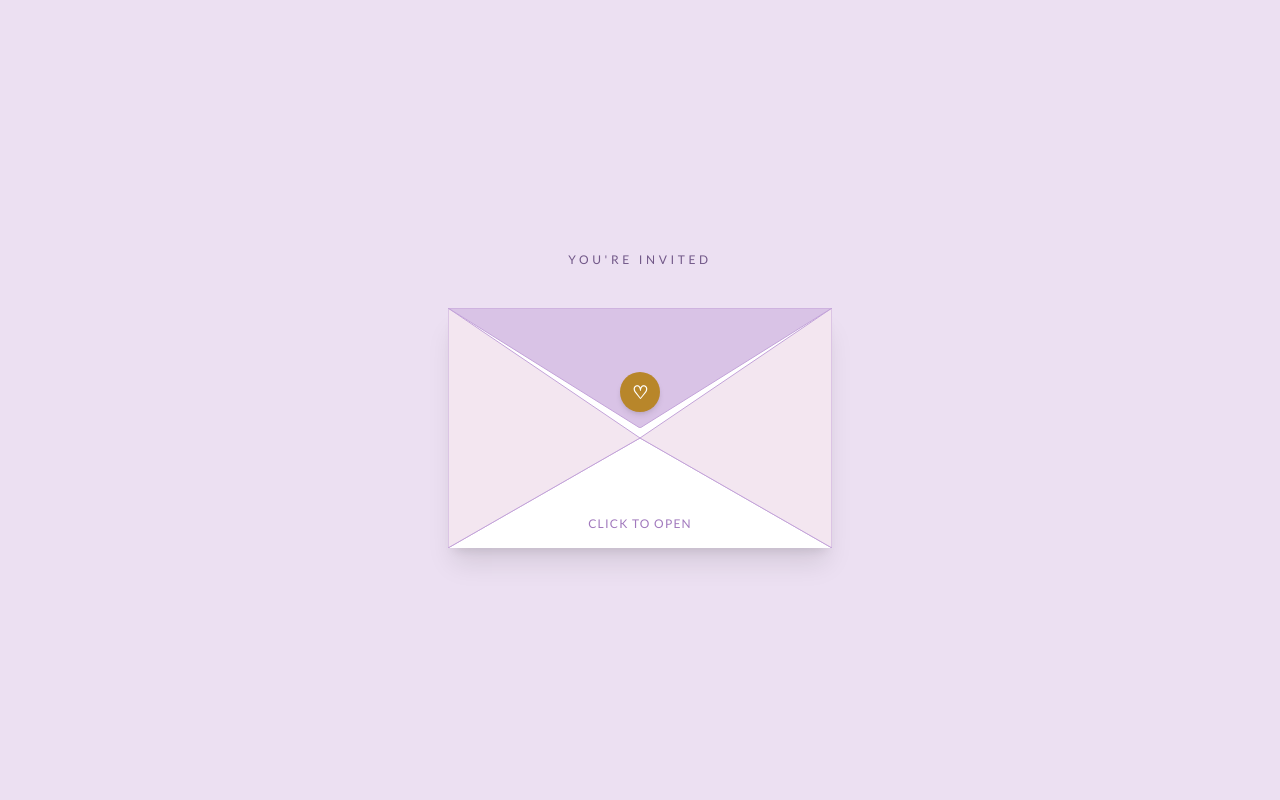
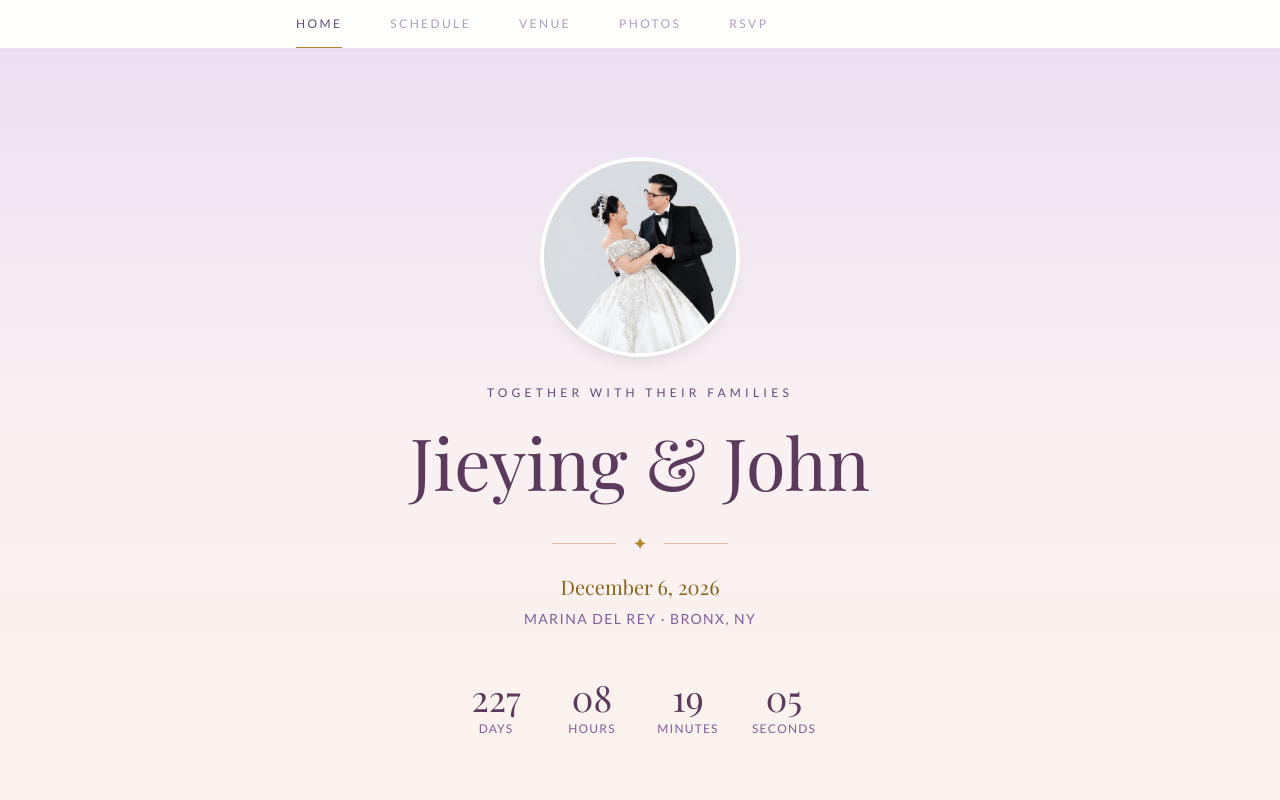
Before and after one commit to thenewguy25/wedding-rvsp, a Next.js app: page / in a window 1280 px wide. Shown: the top 800 px of the page. Built offline with nearby package versions, Linux system fonts and the light colour scheme; a web font is replaced by a local one.

Commit message:
updated site look and fields for rvsp

```diff
--- a/components/RSVPForm.tsx
+++ b/components/RSVPForm.tsx
@@ -7,6 +7,8 @@ interface FormState {
   email: string;
   attending: "yes" | "no" | "";
   plusOneCount: string;
+  kids5to12: string;
+  kidsUnder5: string;
   message: string;
 }
 
@@ -15,6 +17,8 @@ const EMPTY_FORM: FormState = {
   email: "",
   attending: "",
   plusOneCount: "0",
+  kids5to12: "0",
+  kidsUnder5: "0",
   message: "",
 };
 
@@ -130,8 +134,9 @@ export default function RSVPForm() {
           </div>
 
           {form.attending === "yes" && (
+            <div className="space-y-6">
               <div>
-              <label className={labelClass}>Additional Guests You&apos;re Bringing</label>
+                <label className={labelClass}>Additional Adult Guests You&apos;re Bringing</label>
                 <input
                   name="plusOneCount"
                   type="number"
@@ -142,6 +147,43 @@ export default function RSVPForm() {
                   onChange={handleChange}
                   className={inputClass}
                 />
+              </div>
+
+              <div>
+                <p className="font-sans text-xs text-lavender-500 leading-relaxed">
+                  Bringing little ones? Our venue&apos;s pricing is different for each age group,
+                  so a headcount by age helps us plan seating, meals, and budget accurately.
+                </p>
+              </div>
+
+              <div className="grid grid-cols-2 gap-4">
+                <div>
+                  <label className={labelClass}>Kids Ages 5–12</label>
+                  <input
+                    name="kids5to12"
+                    type="number"
+                    min={0}
+                    max={10}
+                    step={1}
+                    value={form.kids5to12}
+                    onChange={handleChange}
+                    className={inputClass}
+                  />
+                </div>
+                <div>
+                  <label className={labelClass}>Kids Under 5</label>
+                  <input
+                    name="kidsUnder5"
+                    type="number"
+                    min={0}
+                    max={10}
+                    step={1}
+                    value={form.kidsUnder5}
+                    onChange={handleChange}
+                    className={inputClass}
+                  />
+                </div>
+              </div>
             </div>
           )}
 
--- /dev/null
+++ b/components/Tabs.tsx
@@ -0,0 +1,63 @@
+"use client";
+import { useState, type ReactNode } from "react";
+import { AnimatePresence, motion } from "framer-motion";
+
+export interface TabDef {
+  id: string;
+  label: string;
+  content: ReactNode;
+}
+
+interface TabsProps {
+  tabs: TabDef[];
+  defaultTab?: string;
+}
+
+export default function Tabs({ tabs, defaultTab }: TabsProps) {
+  const [active, setActive] = useState(defaultTab ?? tabs[0]?.id);
+  const activeTab = tabs.find((t) => t.id === active) ?? tabs[0];
+
+  return (
+    <div>
+      {/* Tab bar */}
+      <nav className="sticky top-0 z-40 bg-white/90 backdrop-blur border-b border-lavender-100 shadow-sm">
+        <div className="max-w-3xl mx-auto flex overflow-x-auto no-scrollbar px-4">
+          {tabs.map((tab) => {
+            const isActive = tab.id === active;
+            return (
+              <button
+                key={tab.id}
+                onClick={() => setActive(tab.id)}
+                className="relative shrink-0 px-4 sm:px-6 py-4 font-sans text-xs uppercase tracking-[0.2em] whitespace-nowrap transition-colors duration-200"
+                style={{ color: isActive ? "#654a7d" : "#b39ac2" }}
+              >
+                {tab.label}
+                {isActive && (
+                  <motion.div
+                    layoutId="tab-underline"
+                    className="absolute left-4 right-4 sm:left-6 sm:right-6 -bottom-px h-0.5"
+                    style={{ background: "#b8862a" }}
+                    transition={{ type: "spring", stiffness: 400, damping: 35 }}
+                  />
+                )}
+              </button>
+            );
+          })}
+        </div>
+      </nav>
+
+      {/* Active tab content */}
+      <AnimatePresence mode="wait">
+        <motion.div
+          key={activeTab?.id}
+          initial={{ opacity: 0, y: 8 }}
+          animate={{ opacity: 1, y: 0 }}
+          exit={{ opacity: 0, y: -8 }}
+          transition={{ duration: 0.25, ease: "easeInOut" }}
+        >
+          {activeTab?.content}
+        </motion.div>
+      </AnimatePresence>
+    </div>
+  );
+}
--- a/lib/sheets.ts
+++ b/lib/sheets.ts
@@ -4,7 +4,10 @@ export interface RsvpData {
   name: string;
   email: string;
   attending: "yes" | "no";
-  guests: number;
+  additionalGuests: number;
+  kids5to12: number;
+  kidsUnder5: number;
+  total: number;
   message: string;
 }
 
@@ -17,18 +20,22 @@ export async function appendRsvpRow(data: RsvpData) {
 
   const sheets = google.sheets({ version: "v4", auth });
 
-  // Sheet columns: A timestamp, B name, C email, D guests (true total), E attending, F message
+  // Sheet columns: A Timestamp, B Name, C Email, D Attending?, E Additional Guest,
+  // F Kids from 5-12, G Kids under 5, H Total, I Message
   await sheets.spreadsheets.values.append({
     spreadsheetId: process.env.GOOGLE_SHEET_ID,
-    range: "Sheet1!A:F",
+    range: "Sheet1!A:I",
     valueInputOption: "USER_ENTERED",
     requestBody: {
       values: [[
         new Date().toISOString(),
         data.name,
         data.email,
-        data.guests,
         data.attending,
+        data.additionalGuests,
+        data.kids5to12,
+        data.kidsUnder5,
+        data.total,
         data.message,
       ]],
     },
--- a/pages/api/rsvp.ts
+++ b/pages/api/rsvp.ts
@@ -9,22 +9,27 @@ export default async function handler(
     return res.status(405).json({ error: "Method not allowed" });
   }
 
-  const { name, email, attending, plusOneCount, message } = req.body;
+  const { name, email, attending, plusOneCount, kids5to12, kidsUnder5, message } = req.body;
 
   if (!name || !email || !attending) {
     return res.status(400).json({ error: "Name, email, and attendance are required." });
   }
 
   const isAttending = attending === "yes";
-  const additionalGuests = Math.max(0, Number(plusOneCount) || 0);
-  const guests = isAttending ? 1 + additionalGuests : 0;
+  const additionalGuests = isAttending ? Math.max(0, Number(plusOneCount) || 0) : 0;
+  const kidsMidCount = isAttending ? Math.max(0, Number(kids5to12) || 0) : 0;
+  const kidsYoungCount = isAttending ? Math.max(0, Number(kidsUnder5) || 0) : 0;
+  const total = isAttending ? 1 + additionalGuests + kidsMidCount + kidsYoungCount : 0;
 
   try {
     await appendRsvpRow({
       name: String(name),
       email: String(email),
       attending: isAttending ? "yes" : "no",
-      guests,
+      additionalGuests,
+      kids5to12: kidsMidCount,
+      kidsUnder5: kidsYoungCount,
+      total,
       message: String(message || ""),
     });
     return res.status(200).json({ ok: true });
--- a/pages/index.tsx
+++ b/pages/index.tsx
@@ -1,10 +1,10 @@
 import Head from "next/head";
-import Envelope from "@/components/Envelope";
 import Hero from "@/components/Hero";
 import Schedule from "@/components/Schedule";
 import Venue from "@/components/Venue";
 import Gallery from "@/components/Gallery";
 import RSVPForm from "@/components/RSVPForm";
+import Tabs from "@/components/Tabs";
 
 const IMAGES: string[] = [
   "/images/photo01.jpg",
@@ -30,14 +30,27 @@ export default function Home() {
         <meta name="viewport" content="width=device-width, initial-scale=1" />
       </Head>
 
-      <Envelope />
-
       <div id="details">
-        <Hero />
-        <Schedule />
-        <Venue />
-        {IMAGES.length > 0 && <Gallery images={IMAGES} />}
-        <RSVPForm />
+        <Tabs
+          tabs={[
+            {
+              id: "home",
+              label: "Home",
+              content: (
+                <>
+                  <Hero />
+                  <RSVPForm />
+                </>
+              ),
+            },
+            { id: "schedule", label: "Schedule", content: <Schedule /> },
+            { id: "venue", label: "Venue", content: <Venue /> },
+            ...(IMAGES.length > 0
+              ? [{ id: "photos", label: "Photos", content: <Gallery images={IMAGES} /> }]
+              : []),
+            { id: "rsvp", label: "RSVP", content: <RSVPForm /> },
+          ]}
+        />
 
         <footer className="py-10 text-center bg-lavender-50 border-t border-lavender-100">
           <p className="font-sans text-xs uppercase tracking-widest text-lavender-400">
--- a/styles/globals.css
+++ b/styles/globals.css
@@ -10,3 +10,12 @@ body {
   background-color: #fdf8f5;
   color: #4a2f4c;
 }
+
+.no-scrollbar {
+  scrollbar-width: none;
+  -ms-overflow-style: none;
+}
+
+.no-scrollbar::-webkit-scrollbar {
+  display: none;
+}
```
Also changed, not shown: 1 other file (tests, documents, lock files or other folders). Lines whose indentation alone changed are shown as unchanged.
